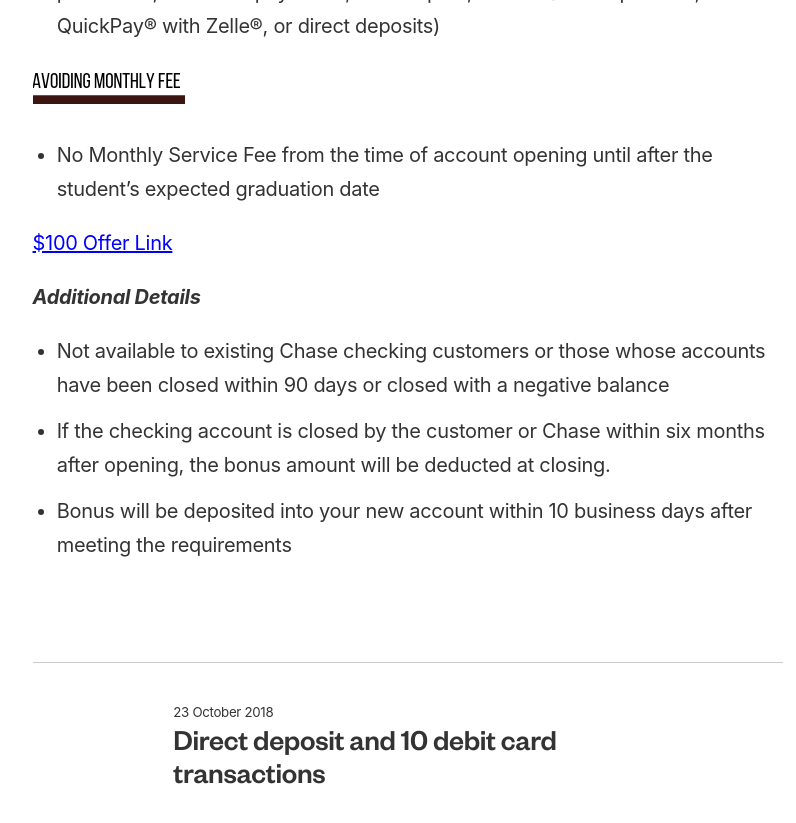
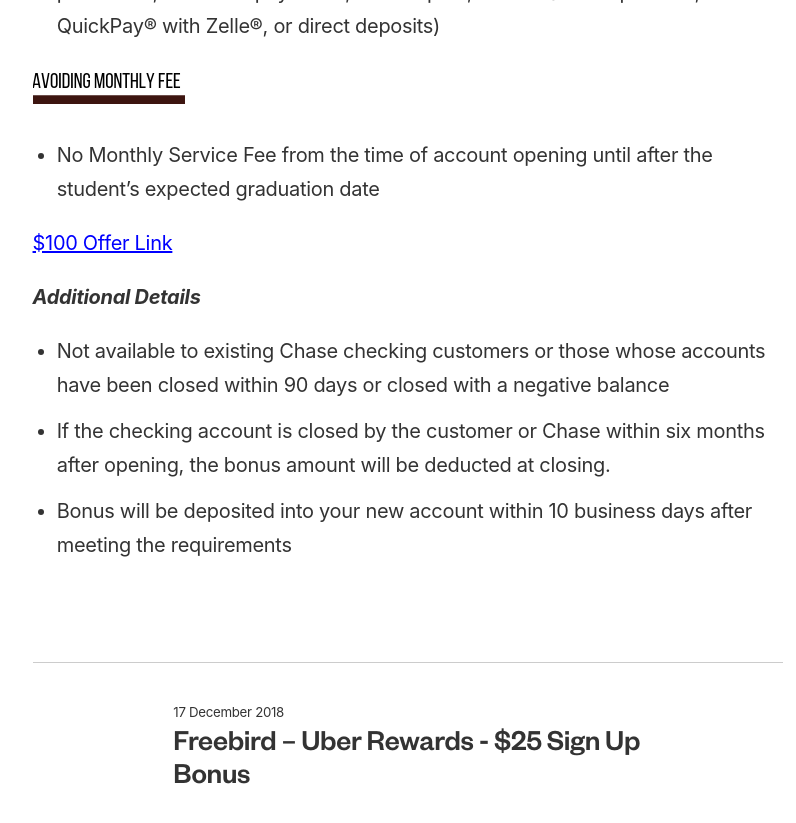
Before and after one commit to ohiosveryown/atldeals, a Jekyll site: the page built from _posts/2018-12-17-post-two.markdown, in a window 1280 px wide and 900 px high, scrolled down 1956 px. Shown: the top 823 px of the window, without its empty margins (232-1028 px from the left). Built offline with Jekyll 4.4.1, drawn with Linux system fonts in a browser that asks for light colours; some of the changed text lies outside the part shown.

Commit message:
Updated Post Two and 1 other file

```diff
--- a/_posts/2018-10-23-post-two.markdown
+++ b/_posts/2018-12-17-post-two.markdown
@@ -1,6 +1,6 @@
 ---
 title: 'Chase: $100 - $300 Checking'
-date: 2018-10-23 21:09:00 Z
+date: 2018-12-17 23:09:00 Z
 categories:
 - new
 - bank-bonus
```
